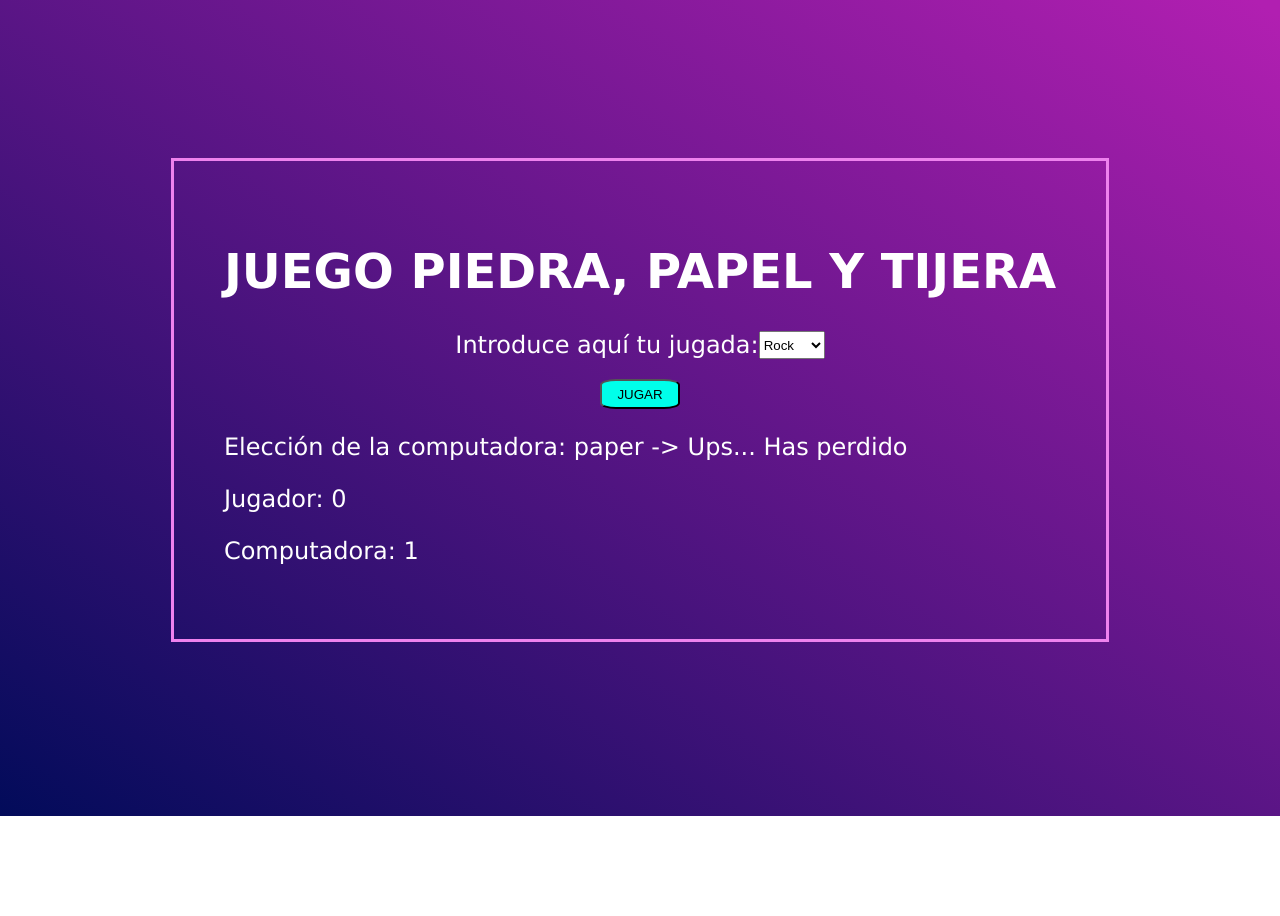
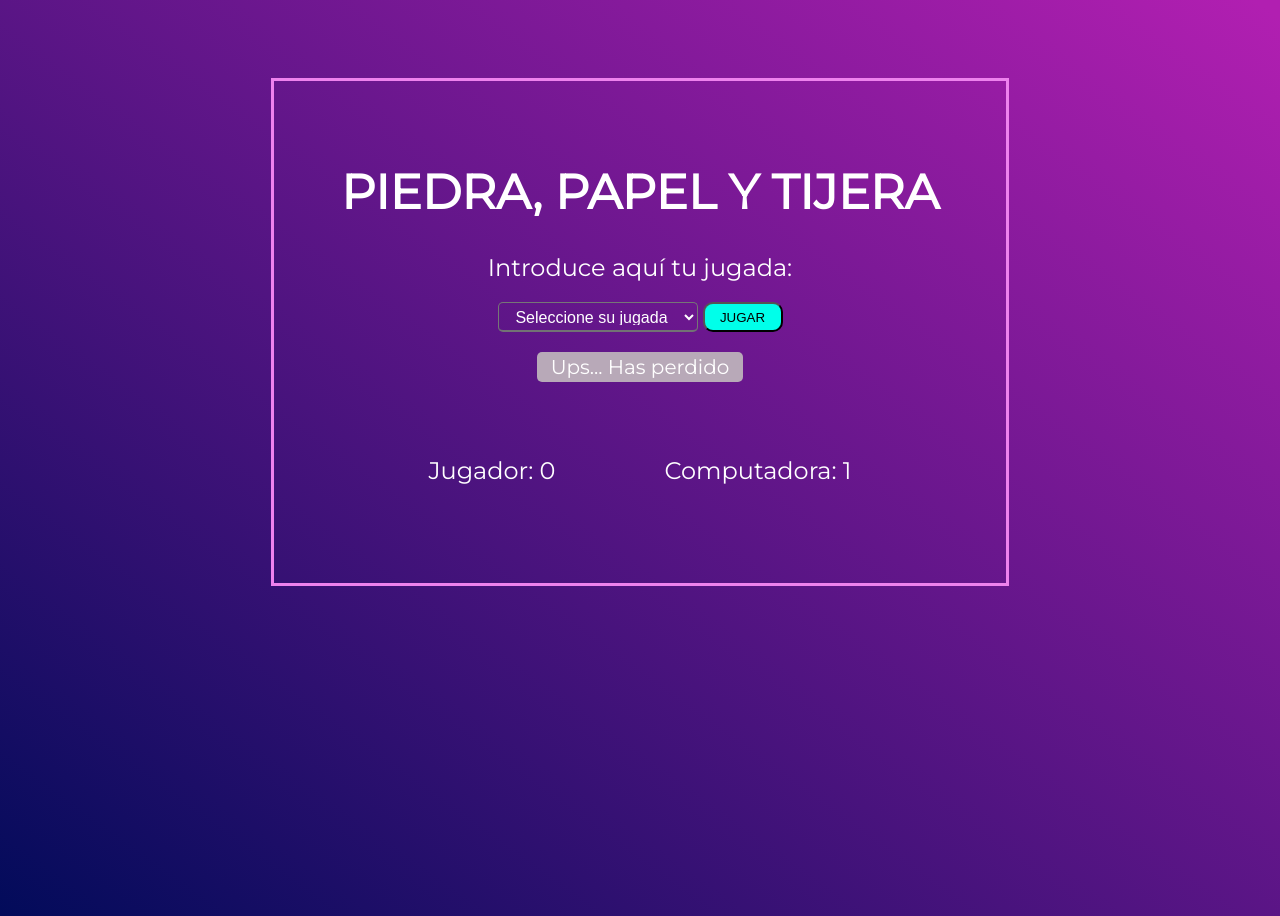
Before and after one commit to Adalab/modulo-2-evaluacion-intermedia-NataliaaJN, a plain HTML site: page index.html in a window 1280 px wide. Both pictures are taken after a click on the button "JUGAR". Before the commit the page ends 816 px from the top, so only its background shows below. Drawn offline with Linux system fonts and the light colour scheme.

Commit message:
fix issues

```diff
--- a/index.html
+++ b/index.html
@@ -4,45 +4,69 @@
     <meta charset="UTF-8" />
     <meta http-equiv="X-UA-Compatible" content="IE=edge" />
     <meta name="viewport" content="width=device-width, initial-scale=1.0" />
+    <link rel="preconnect" href="https://fonts.googleapis.com" />
+    <link rel="preconnect" href="https://fonts.gstatic.com" crossorigin />
+    <link
+      href="https://fonts.googleapis.com/css2?family=Montserrat&display=swap"
+      rel="stylesheet"
+    />
     <link rel="stylesheet" href="./styles/main.css" />
     <title>Piedra, papel y tijera</title>
   </head>
   <body class="body">
     <div class="wrapper">
       <header class="header">
-        <h1 class="title">Juego piedra, papel y tijera</h1>
+        <h1 class="title">piedra, papel y tijera</h1>
       </header>
       <main class="main">
-        <form class="form" action="">
+        <form class="form">
           <div class="selectContainer">
             <label class="label js-label" for="number"
               >Introduce aquí tu jugada:</label
             >
+            <div class="selectAndPlayBtnContainer">
               <select
                 class="select js-select"
                 id="number"
                 type="number"
-              placeholder="Seleccione su jugada"
+                required
               >
-              <option value="rock">Rock</option>
-              <option value="paper">Paper</option>
-              <option value="scissors">Scissor</option>
+                <option selected hidden disabled value="choose">Seleccione su jugada</option>
+                <option class="option" value="rock">Piedra</option>
+                <option class="option" value="paper">Papel</option>
+                <option class="option" value="scissors">Tijera</option>
               </select>
-          </div>
+
               <div class="btns">
                 <button class="btnPlay js-btn" type="submit" value="Jugar">
                   Jugar
                 </button>
-            <button class="js-reset hidden">Reiniciar juego</button>
+                <button class="btnReset js-reset hidden">
+                  Reiniciar juego
+                </button>
+              </div>
+            </div>
           </div>
         </form>
+
         <p class="result js-result">Vamos a jugar</p>
+        <div class="userVsComputerContainer">
+          <div class="showUserResultContainer">
             <p class="user js-user">
               Jugador: <span class="js-playerResult">0</span>
             </p>
+            <div class="userChoiceImg js-userChoiceImg scissorsImg"></div>
+          </div>
+          <div class="showComputerResultContainer">
             <p class="computer js-computer">
               Computadora: <span class="js-computerResult">0</span>
             </p>
+            <p class="computerChoiceParragraph js-computerChoiceParragraph"></p>
+            <!-- <div class="computerChoiceImg rockImg js-computerChoiceImg"> -->
+              <!-- <img src="./images/rock.jpg" alt="">    -->
+            </div>
+          </div>
+        </div>
       </main>
     </div>
 
--- a/js/main.js
+++ b/js/main.js
@@ -1,97 +1,158 @@
-'use strict';
+"use strict";
 
 // Bring HTML's elements
-const tryBtn= document.querySelector('.js-btn');
-const result= document.querySelector('.js-result');
+const tryBtn = document.querySelector(".js-btn");
+const resetBtn = document.querySelector(".js-reset");
 
-const userWins= document.querySelector('.js-user');
-const computerWins= document.querySelector('.js-computer');
+const userWins = document.querySelector(".js-user");
+const computerWins = document.querySelector(".js-computer");
 
-const playerResult= document.querySelector('.js-playerResult');
-const computerResult= document.querySelector('.js-computerResult');
+const selectValue = document.querySelector(".js-select");
 
-const resetBtn= document.querySelector('.js-reset');
+const playerResult = document.querySelector(".js-playerResult");
+const computerResult = document.querySelector(".js-computerResult");
+const preResult = document.querySelector(".js-computerChoiceParragraph");
+
+const result = document.querySelector(".js-result");
 
 // FUNCTIONS:
 
 // Generate random number
-function getRandomNumber(max){
+function getRandomNumber(max) {
   return Math.ceil(Math.random() * max);
 }
 
-
-// Generate random movement
-function randomMovement(){
-    let computerChoice= getRandomNumber(9);
-    if(computerChoice<4){
-        computerChoice= 'rock';
+// 1º- Generate computer choice: generate random movement
+const computerChoiceImg = document.querySelector(".js-computerChoiceImg");
+function randomMovement() {
+  let computerChoice = getRandomNumber(9);
+  if (computerChoice < 4) {
+    computerChoice = "rock";
+    // show the computer choice img
+    // computerChoiceImg.innerHTML= `<img class="img" src= "../images/rock.png"/> `;
+    //computerChoice.classList.toggle('rockImg');
+    // computerChoice.classList.remove('paperImg');
+    // computerChoice.classList.remove('scissorsImg');
+  } else if (computerChoice >= 4 && computerChoice <= 6) {
+    computerChoice = "paper";
+    // computerChoiceImg.innerHTML= `<img class="img" src= "../images/paper.png"/> `;
+    //  computerChoice.classList.add('paperImg');
+    //  computerChoice.classList.remove('rockImg');
+    // computerChoice.classList.remove('scissorsImg');
+  } else {
+    computerChoice = "scissors";
+    //computerChoiceImg.innerHTML= `<img class="img" src= "../images/scissors.png"/> `;
+    // computerChoice.classList.toggle('scissorsImg');
+    // computerChoice.classList.remove('rockImg');
+    // computerChoice.classList.remove('paperImg');
   }
-    else if(computerChoice>= 4 &&  computerChoice <=6){
-        computerChoice= 'paper';
-    }
-    else{
-        computerChoice= 'scissors';
-    }
-    return computerChoice;
+  return computerChoice; // return to use it later
 }
 
-  // Bring user guess
-function handleClickTry(event){
-    event.preventDefault();
-    const selectValue= document.querySelector('.js-select');
-    const userAttempt= selectValue.value;
-    const computerChoice= randomMovement();
-    checkResult(userAttempt, computerChoice);
-}
-
+// Winning plays
 const wins = {
   rock: "scissors",
   scissors: "paper",
-    paper: "rock"
+  paper: "rock",
+};
+
+// 2º-  guess
+function handleClickTry(event) {
+  event.preventDefault();
+
+  // // 2º- Bring user attempt (taking the select value)
+  const userAttempt = selectValue.value;
+  const computerChoice = randomMovement();
+  //stateHandleClickPlayBtn();
+  // 4º Bring check result function, and introduce the user attempt and the computer choice as parameters
+  checkResult(userAttempt, computerChoice);
+  gameOver();
 }
 
+// 3º- Compare the result: 1 parameter for user attempt and 1 for the computer choice:
+const userAttempt = selectValue.value;
+const computerChoice = randomMovement();
+
+let playerScore = 0;
+let computerScore = 0;
+let totalMoves = 0;
+
+function checkResult(userAttempt, computerChoice) {
+  // preResult.innerHTML = `Elección de la computadora: ${computerChoice} ->`;
+  totalMoves++;
+
+  if (userAttempt === computerChoice) {
+    // empate
+    result.innerHTML = `¡Empate!`;
+  } else if (wins[userAttempt] === computerChoice) {
+    // user wins
+    result.innerHTML = `¡Enhorabuena! Has ganado`;
+    playerScore++;
+  } else {
+    // user looses
+    result.innerHTML = `Ups... Has perdido`;
+    computerScore++;
+  }
+
+  // when comparation is over, show the result
+  playerResult.innerHTML = playerScore;
+  computerResult.innerHTML = computerScore;
+}
+
+// Not allowed to choose 'Seleccione su jugada'
+/*const stateHandleClickPlayBtn = () => {
+    console.log(userAttempt);
+  if (userAttempt === "choose") {
+    tryBtn.disabled = true;
+  } else {
+    tryBtn.disabled = false;
+  }
+};
+*/
+function renderUserChoices() {
+  const userChoiceImg = document.querySelector(".js-userChoiceImg");
+
+  // if(userAttempt==='paper'){
+  //     userChoiceImg.classList.add('rockImg');
+  //     userChoiceImg.classList.remove('paperImg');
+  //     userChoiceImg.classList.remove('scissorsImg');
+  // }
+}
+
+// if attempts are equal to 10: game over
+function gameOver() {
+  if (totalMoves === 10) {
+    toggleResetBtn();
+    if (playerScore < computerScore) {
+      result.innerHTML = "¡Ohh...Has perdido el juego!";
+    } else if (playerScore > computerScore) {
+      result.innerHTML = "¡Has ganado el juego!";
+    } else {
+      result.innerHTML = "¡Has empatado!";
+    }
+    playerScore = 0;
+    computerScore = 0;
+  }
+}
+
+// Function to reset the game
 function rebootApplication(event) {
   event.preventDefault();
   toggleResetBtn();
-    playerResult.innerHTML = "0";
-    computerResult.innerHTML = "0";
+  playerScore = 0;
+  computerScore = 0;
+  totalMoves = 0;
+
+  playerResult.innerHTML = playerScore;
+  computerResult.innerHTML = computerScore;
   result.innerHTML = `Nuevo juego`;
 }
 
-function toggleResetBtn(){
-    tryBtn.classList.toggle('hidden');
-    resetBtn.classList.toggle('hidden');
-}
-
-function addOneToQuerySelectorNumber(querySelector) {
-    const newValue = parseInt(querySelector.innerHTML) + 1;
-    querySelector.innerHTML= newValue;
-    if (newValue === 10) {
-        toggleResetBtn();
-
-    }
-
-}
-
-
-function checkResult(userAttempt, computerChoice){
-    const preResult = `Elección de la computadora: ${computerChoice} ->`;
-    console.log(userAttempt);
-    if(userAttempt === computerChoice ){
-        result.innerHTML= `${preResult} Empate`;
-        addOneToQuerySelectorNumber(playerResult);
-        addOneToQuerySelectorNumber(computerResult);
-    }
-    else if(wins[userAttempt] === computerChoice) {
-        result.innerHTML= `${preResult} ¡Enhorabuena! Has ganado`;
-        addOneToQuerySelectorNumber(playerResult);
-    } else {
-        result.innerHTML= `${preResult} Ups... Has perdido`;
-        addOneToQuerySelectorNumber(computerResult);
-    }
-
+function toggleResetBtn() {
+  tryBtn.classList.toggle("hidden");
+  resetBtn.classList.toggle("hidden");
 }
 
 // Listeners
-tryBtn.addEventListener('click', handleClickTry);
-resetBtn.addEventListener('click', rebootApplication);
+tryBtn.addEventListener("click", handleClickTry);
+resetBtn.addEventListener("click", rebootApplication);
--- a/styles/main.css
+++ b/styles/main.css
@@ -1,56 +1,196 @@
-.hidden{
+.hidden {
   display: none;
 }
 
-.body{
+.body {
   height: 100vh;
   display: flex;
   flex-direction: column;
   justify-content: flex-start;
   align-items: center;
-    background: linear-gradient(to top right, rgb(2, 11, 90), rgb(177, 31, 177) 99%);
+  background: linear-gradient(
+    to top right,
+    rgb(2, 11, 90),
+    rgb(177, 31, 177) 99%
+  );
   color: white;
   font-size: 16px;
-    font-family: Verdana, Geneva, Tahoma, sans-serif;
+  font-family: "Montserrat", sans-serif;
 }
-    .wrapper{
-        margin-top: 150px;
+.wrapper {
+  width: 50%;
+  margin-top: 30px;
   border: 3px solid violet;
   padding: 50px;
 }
-    .label{
-        display: flex;
-        justify-content: center;
-    }
-    .selectContainer{
-        display: flex;
-        justify-content: center;
-    }
-    .title{
+
+.title {
   text-transform: uppercase;
   text-align: center;
 }
 
-    .btns{
-        margin-top: 20px;
+.selectContainer {
+  width: 100%;
+  display: flex;
+  flex-direction: column;
+  justify-content: center;
+  align-items: center;
+  margin-right: 10px;
+}
+
+.label {
   display: flex;
   justify-content: center;
 }
 
-    .btnPlay{
+.selectAndPlayBtnContainer {
+  width: 100%;
+  display: flex;
+  align-items: center;
+  justify-content: space-between;
+  margin-top: 20px;
+  margin-right: 50px;
+}
+
+.select {
+  display: flex;
+  flex-direction: row;
+  text-align: center;
+  width: 200px;
+  height: 30px;
+  font-size: 16px;
+  background-color: transparent;
+  color: white;
+  padding: 5px;
+  border-radius: 5px;
+  border-bottom: 2px solid rgb(114, 114, 116);
+  margin-right: 5px;
+}
+.option {
+  height: 100px;
+  background-color: rgba(182, 233, 216, 0.856);
+  color: rgb(96, 97, 98);
+}
+
+.btns {
+  display: flex;
+  justify-content: center;
+}
+
+.btnPlay {
   width: 80px;
   height: 30px;
-        border-radius: 20%;
+  border-radius: 10px;
   text-transform: uppercase;
   background-color: rgb(0, 255, 234);
   cursor: pointer;
   transition: all 1s ease;
 }
-    @media(min-width: 768px){
-        .body{
-        font-size: 18px;}
+
+.btnReset {
+  width: 100px;
+  height: 40px;
+  border-radius: 10px;
+  text-transform: uppercase;
+  background-color: rgb(238, 255, 0);
+  cursor: pointer;
+  transition: all 1s ease;
+
 }
-    @media(min-width: 1024px){
-        .body{
-        font-size: 24px;}
+
+.result {
+  margin: 20px auto;
+  text-align: center;
+  background-color: rgb(184, 169, 184);
+  width: 200px;
+  border-radius: 5px;
+  padding: 3px;
+  font-size: 20px;
 }
+
+.userVsComputerContainer {
+  display: flex;
+  justify-content: space-around;
+  margin: 50px 50px 0 50px;
+}
+
+.showUserResultContainer,
+.showComputerResultContainer {
+  display: flex;
+  flex-direction: column;
+  align-items: center;
+}
+
+.computer,
+.user {
+  margin-bottom: 0;
+}
+
+/* .img{
+  position: relative;
+        top: -60px;
+        width: 300px;
+        height: 100px;
+      } */
+
+      .computerChoiceImg {
+        width: 200px;
+        height: 200px;
+      }
+
+      .rockImg {
+        background-image: url("../images/rock.png");
+        background-position: center center;
+        background-size: cover;
+      }
+
+      .paperImg {
+        background-image: url("../images/paper.png");
+        background-position: center center;
+        background-size: cover;
+      }
+
+      .scissorsImg {
+        background-image: url("../images/scissors.png");
+  background-position: center center;
+  background-size: cover;
+}
+
+@media (min-width: 478px) {
+  .selectAndPlayBtnContainer {
+    margin-right: 20px;
+  }
+}
+@media (min-width: 768px) {
+  .body {
+    font-size: 18px;
+  }
+  .wrapper{
+    width: 50%;
+    margin-top: 80px;
+  }
+  .selectAndPlayBtnContainer {
+    margin-right: 0px;
+    justify-content: center;
+  }
+}
+@media (min-width: 1024px) {
+  .body {
+    font-size: 24px;
+    height: 100%;
+  }
+  .wrapper{
+    margin-top: 150px;
+  }
+}
+@media (min-width: 1024px) {
+  .wrapper{
+    margin-top: 70px;
+
+  }
+  .body {
+    font-size: 24px;
+    height: 100vh;
+    padding-bottom: 100px;
+  }
+}
```
Also changed, not shown: images/paper.png (added), images/rock.png (added), images/scissors.png (added). Lines whose indentation alone changed are shown as unchanged.
